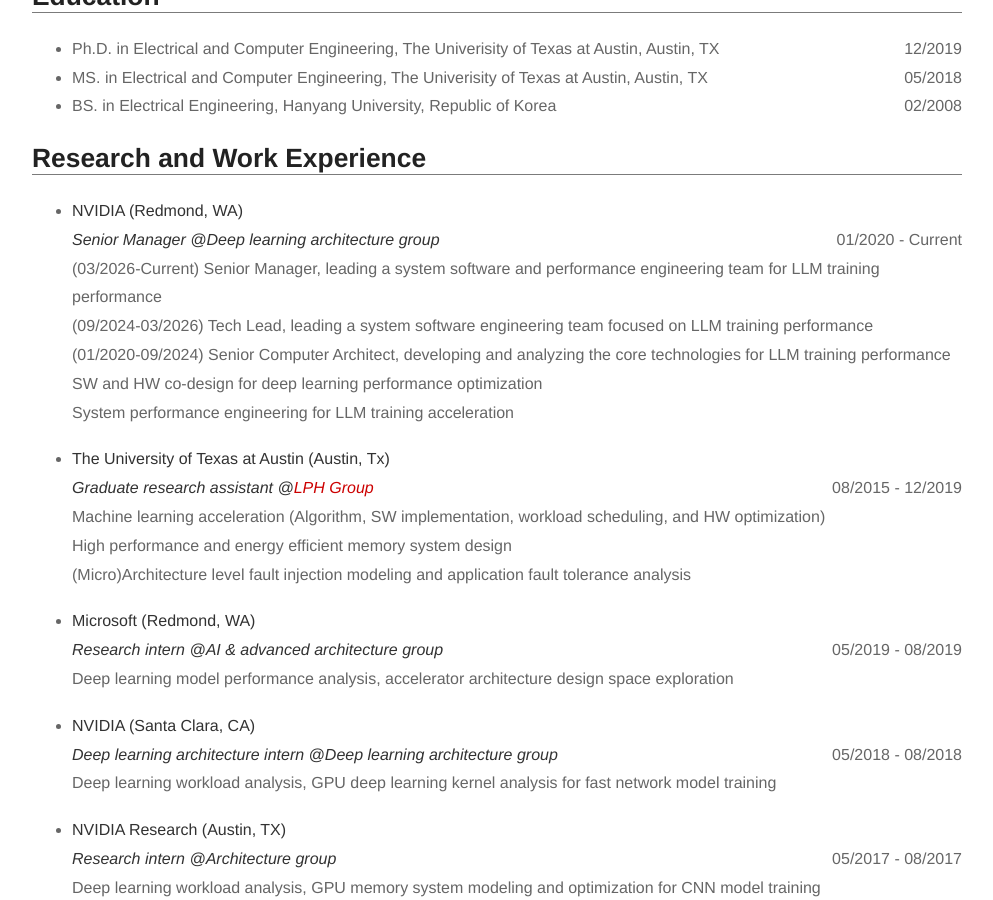
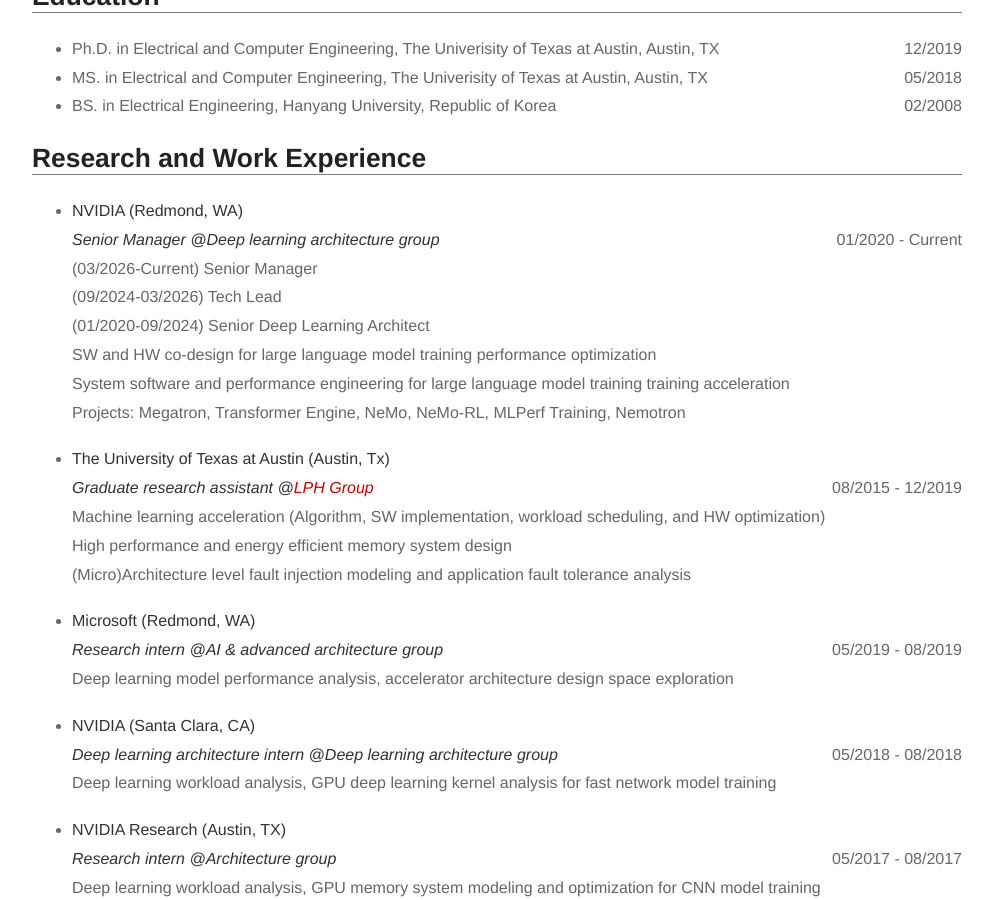
Before and after one commit to erhoo82/erhoo82.github.io, a Jekyll site: the page built from index.md, in a window 1280 px wide and 900 px high, scrolled down 905 px. Shown: the whole window, without its empty margins (143-1136 px from the left). Built offline with Jekyll 4.4.1, drawn with Linux system fonts in a browser that asks for light colours.

Commit message:
update
Signed-off-by: Sangkug Lym <slym@nvidia.com>

```diff
--- a/index.md
+++ b/index.md
@@ -42,11 +42,12 @@ For more details about me, please refer <a href="https://drive.google.com/file/d
     <br>
     <div style="float: left"><b><i>Senior Manager @Deep learning architecture group</i></b></div>
     <div style="float: right">01/2020 - Current</div>
-    <br>(03/2026-Current) Senior Manager, leading a system software and performance engineering team for LLM training performance
-    <br>(09/2024-03/2026) Tech Lead, leading a system software engineering team focused on LLM training performance
-    <br>(01/2020-09/2024) Senior Computer Architect, developing and analyzing the core technologies for LLM training performance
-    <br>SW and HW co-design for deep learning performance optimization
-    <br>System performance engineering for LLM training acceleration
+    <br>(03/2026-Current) Senior Manager
+    <br>(09/2024-03/2026) Tech Lead
+    <br>(01/2020-09/2024) Senior Deep Learning Architect
+    <br>SW and HW co-design for large language model training performance optimization
+    <br>System software and performance engineering for large language model training training acceleration
+    <br>Projects: Megatron, Transformer Engine, NeMo, NeMo-RL, MLPerf Training, Nemotron
     </li><br>
 
 
```
